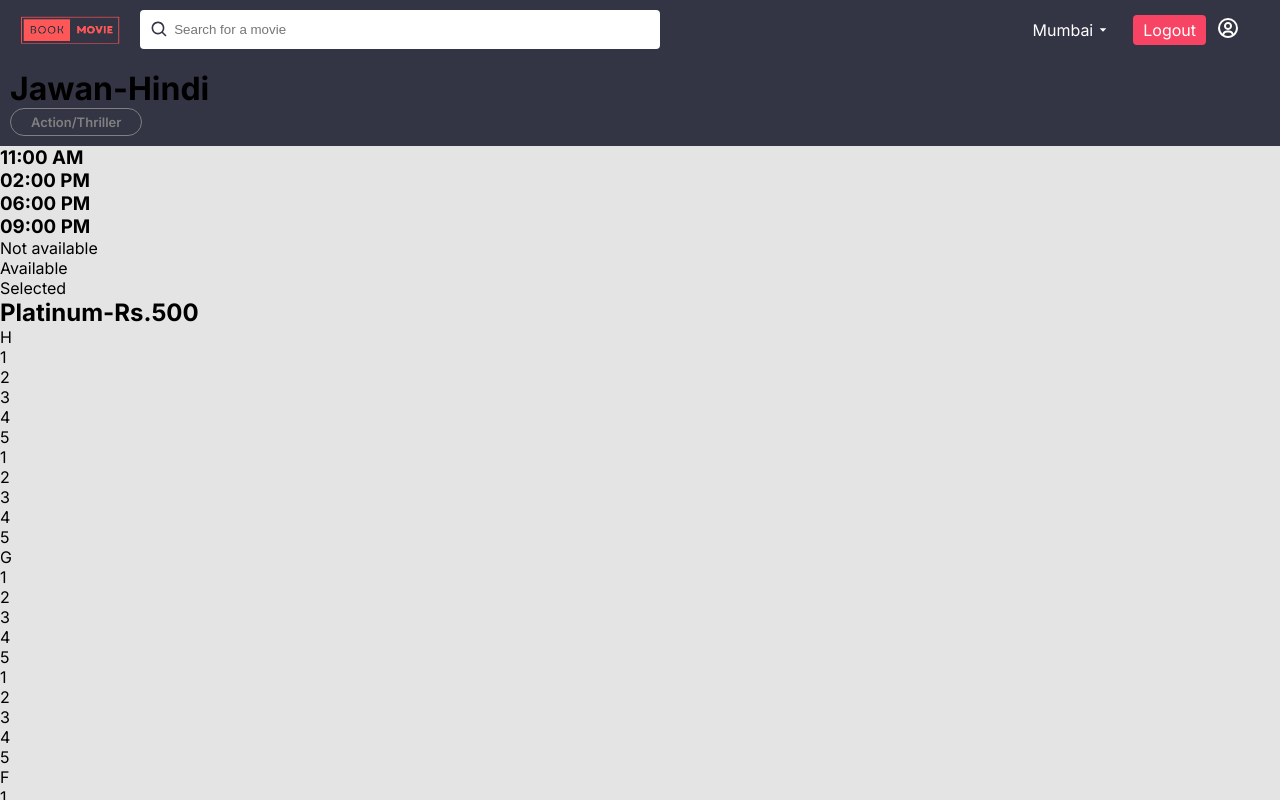
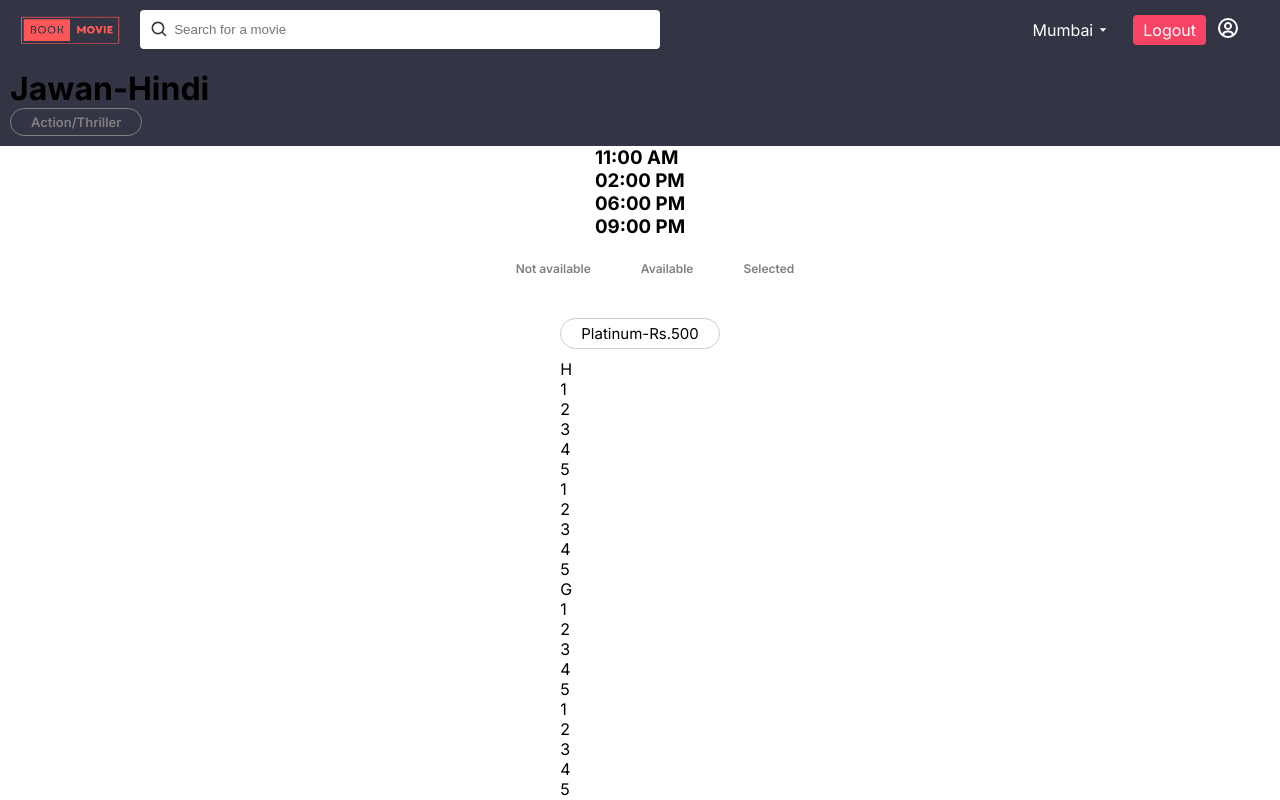
Before and after one commit to Tejavardhan0203/moviebooking, a Next.js app: page /1/movies/1/buytickets/Screen1 in a window 1280 px wide. Shown: the top 800 px of the page. Built offline with nearby package versions, Linux system fonts and the light colour scheme.

Commit message:
added styling

```diff
--- a/src/app/[cityname]/movies/[moviename]/buytickets/[screen]/selectseat.css
+++ b/src/app/[cityname]/movies/[moviename]/buytickets/[screen]/selectseat.css
@@ -25,3 +25,60 @@
     border-radius: 25px;
     width: fit-content;
 }
+.selectseat {
+    display: flex;
+    flex-direction: column;
+    align-items: center;
+    background-color: white;
+}
+.selectseat .indicators {
+    display: flex;
+    flex-direction: row;
+    align-items: center;
+    justify-content: center;
+    gap: 20px;
+    margin: 20px;
+}
+.selectseat .indicators div {
+    display: flex;
+    flex-direction: row;
+    align-items: center;
+    gap: 10px;
+
+}
+.selectseat .indicators div span {
+    display: flex;
+    width: 20px;
+    height: 20px;
+    border-radius: 50%;
+    justify-content: center;
+    align-items: center;
+    font-size: 10px;
+    font-weight: 600;
+    color: white;
+    padding: 0px;
+    margin: 0px;
+}
+.selectseat .indicators div p {
+    display: flex;
+    font-size: 12px;
+    font-weight: 600;
+    color: gray;
+    padding: 0px;
+    margin: 0px;
+}
+.seat-type {
+    /* border: 1px solid #ccc; */
+    padding: 10px 20px;
+    margin: 10px;
+    background-color: #ffffff;
+}
+.seat-type h2 {
+    font-size: 15px;
+    margin-bottom: 10px;
+    font-weight: 400;
+    border: 1px solid #ccc;
+    width: max-content;
+    padding: 5px 20px;
+    border-radius: 25px;
+}
```
